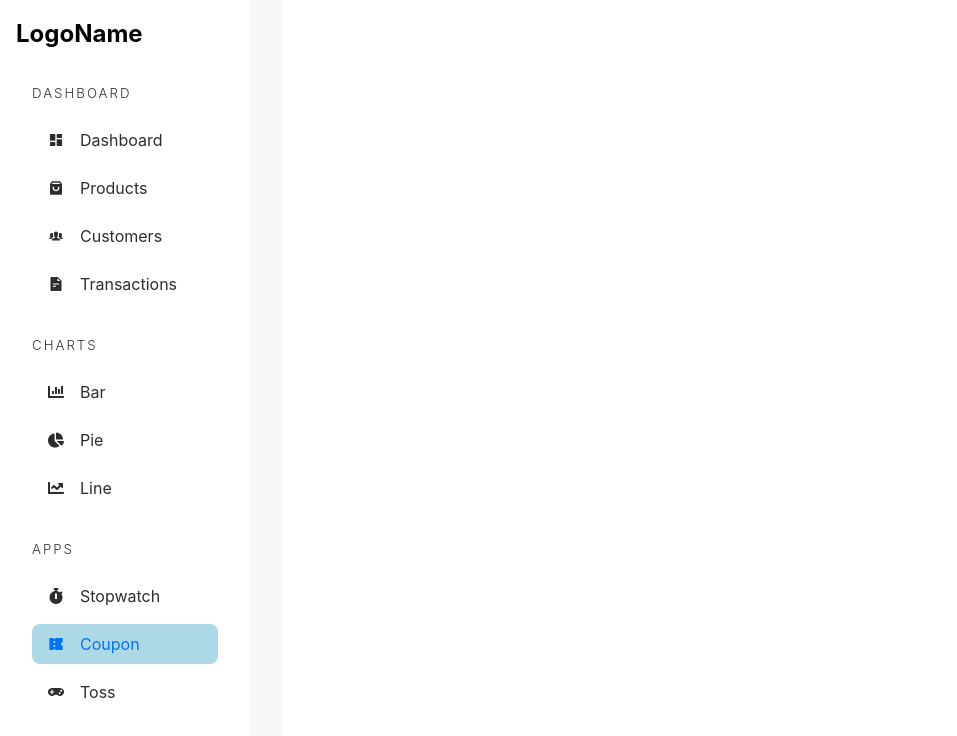
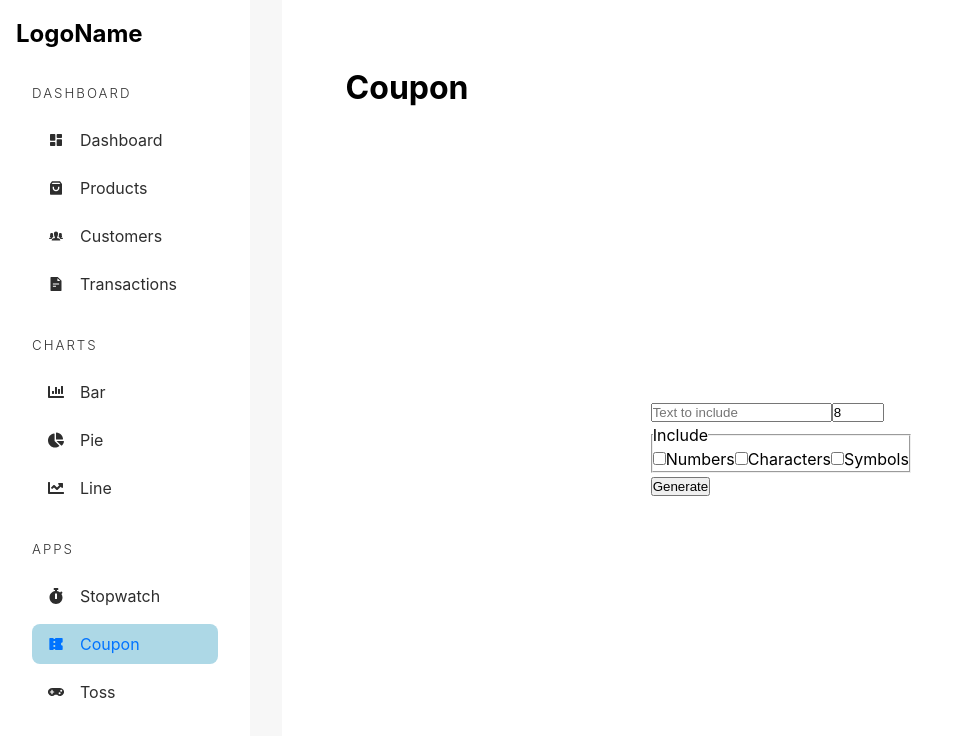
Before and after one commit to abhiSahuCodes/Admin-Dashboard-React, a React (Vite) app in the folder admin-dashboard/: page /admin/app/coupon in a window 1280 px wide. Shown: the top 736 px of the page, without its empty margins (0-957 px from the left). Built offline with nearby package versions, Linux system fonts and the light colour scheme.

Commit message:
coupon form and required states added

```diff
--- a/admin-dashboard/src/pages/apps/Coupon.tsx
+++ b/admin-dashboard/src/pages/apps/Coupon.tsx
@@ -1,10 +1,74 @@
+import { useState } from "react";
 import AdminSidebar from "../../components/AdminSidebar";
 
 const Coupon = () => {
+  const [size, setSize] = useState<number>(8);
+  const [prefix, setPrefix] = useState<string>("");
+  const [includeNumbers, setIncludeNumbers] = useState<boolean>(false);
+  const [includeCharacters, setIncludeCharacters] = useState<boolean>(false);
+  const [includeSymbols, setIncludeSymbols] = useState<boolean>(false);
+  const [isCopied, setIsCopied] = useState<boolean>(false);
+
+  const [coupon, setCoupon] = useState<string>("");
+  const copyText = (coupon: string) => {  }
+
   return (
     <div className="admin-container">
       <AdminSidebar />
-      <main className="dashboard-app-container"></main>
+      <main className="dashboard-app-container">
+        <h1>Coupon</h1>
+        <section>
+          <form className="coupon-form">
+            <input
+              type="text"
+              placeholder="Text to include"
+              value={prefix}
+              onChange={(e) => setPrefix(e.target.value)}
+              maxLength={size}
+            />
+
+            <input
+              type="number"
+              placeholder="Coupon Length"
+              value={size}
+              onChange={(e) => setSize(Number(e.target.value))}
+              min={8}
+              max={25}
+            />
+
+            <fieldset>
+              <legend>Include</legend>
+              <input
+                type="checkbox"
+                checked={includeNumbers}
+                onChange={() => setIncludeNumbers((prev) => !prev)}
+              />
+              <span>Numbers</span>
+              <input
+                type="checkbox"
+                checked={includeCharacters}
+                onChange={() => setIncludeCharacters((prev) => !prev)}
+              />
+              <span>Characters</span>
+              <input
+                type="checkbox"
+                checked={includeSymbols}
+                onChange={() => setIncludeSymbols((prev) => !prev)}
+              />
+              <span>Symbols</span>
+            </fieldset>
+            <button type="submit">Generate</button>
+          </form>
+          {coupon && (
+            <code>
+              {coupon}{" "}
+              <span onClick={() => copyText(coupon)}>
+                {isCopied ? "Copied" : "Copy"}
+              </span>
+            </code>
+          )}
+        </section>
+      </main>
     </div>
   );
 };
```
